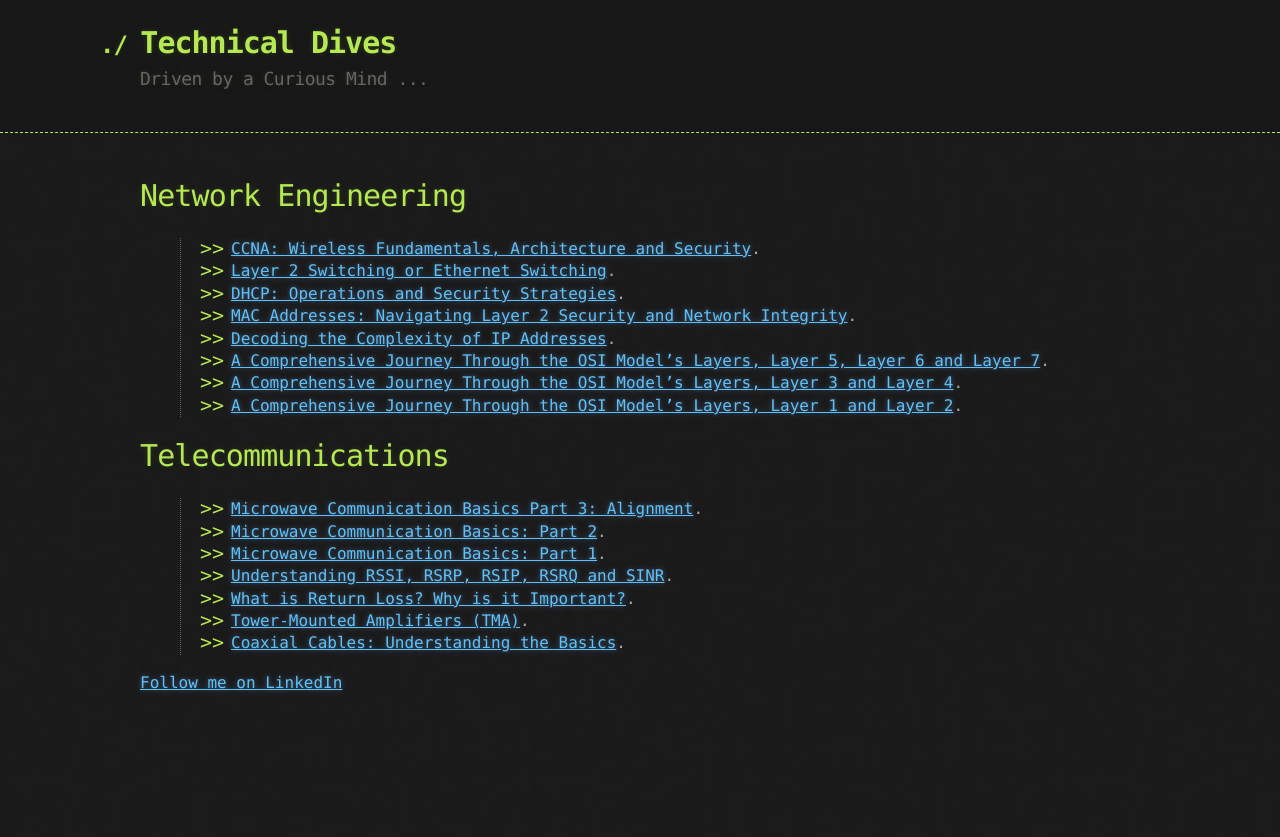
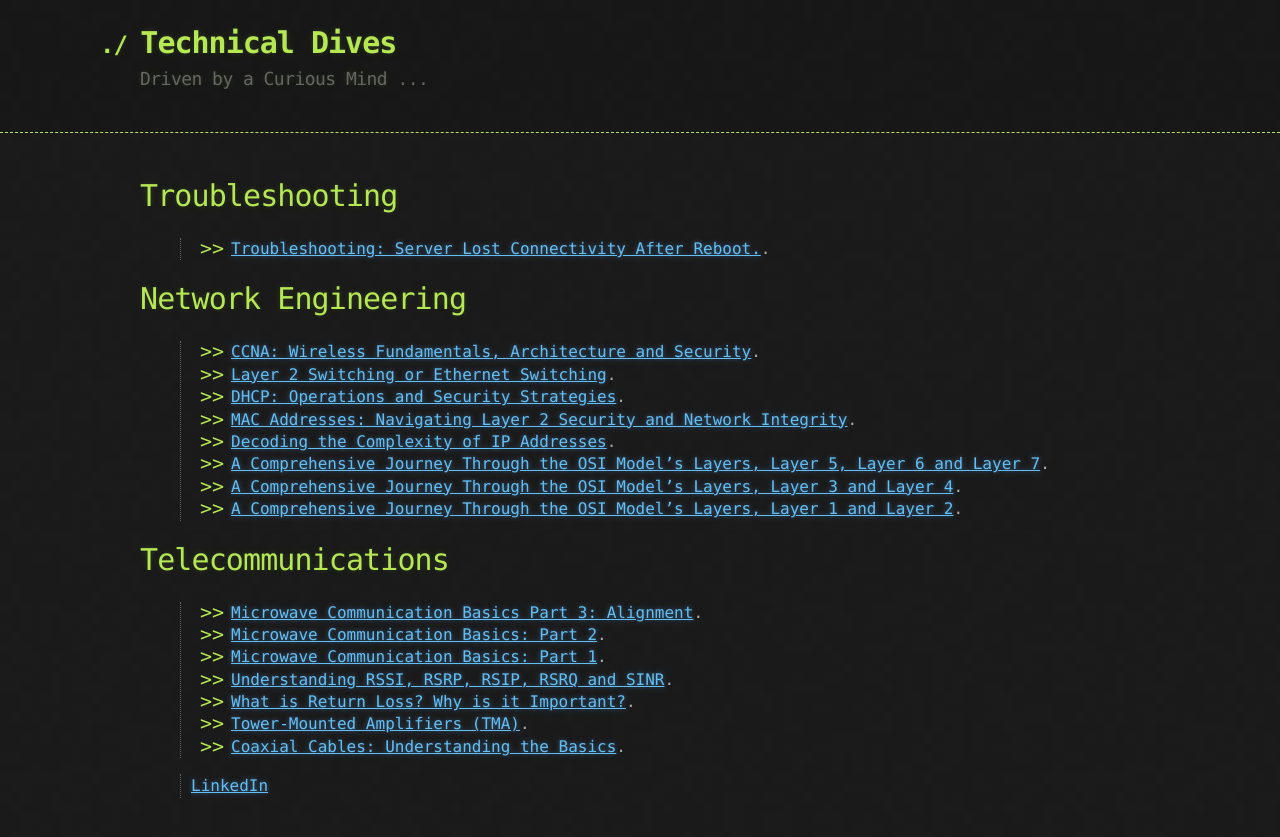
Before and after one commit to davidrengineer/technical_dives, a Jekyll site: the page built from index.md, in a window 1280 px wide. Shown: the top 837 px of the page. Built offline with Jekyll 4.4.1, drawn with Linux system fonts in a browser that asks for light colours; our own code applies the rules of GitHub Pages for plain Markdown files.

Commit message:
troubleshooting

```diff
--- a/index.md
+++ b/index.md
@@ -1,6 +1,10 @@
 ---
 layout: default
 ---
+
+# Troubleshooting
+> *   [Troubleshooting: Server Lost Connectivity After Reboot.](https://www.linkedin.com/pulse/troubleshooting-server-lost-connectivity-after-reboot-david-ramirez-0x2ke/).
+
 
 # Network Engineering
 
@@ -25,6 +29,8 @@ layout: default
 > *   [Coaxial Cables: Understanding the Basics](https://www.linkedin.com/pulse/coaxial-cables-understanding-basics-david-ramirez-/).
 
 
+
+
+
 >
-
-[Follow me on LinkedIn](https://www.linkedin.com/in/telecom-engineer-5g-network/)
+[LinkedIn](https://www.linkedin.com/in/telecom-engineer-5g-network/)
```
